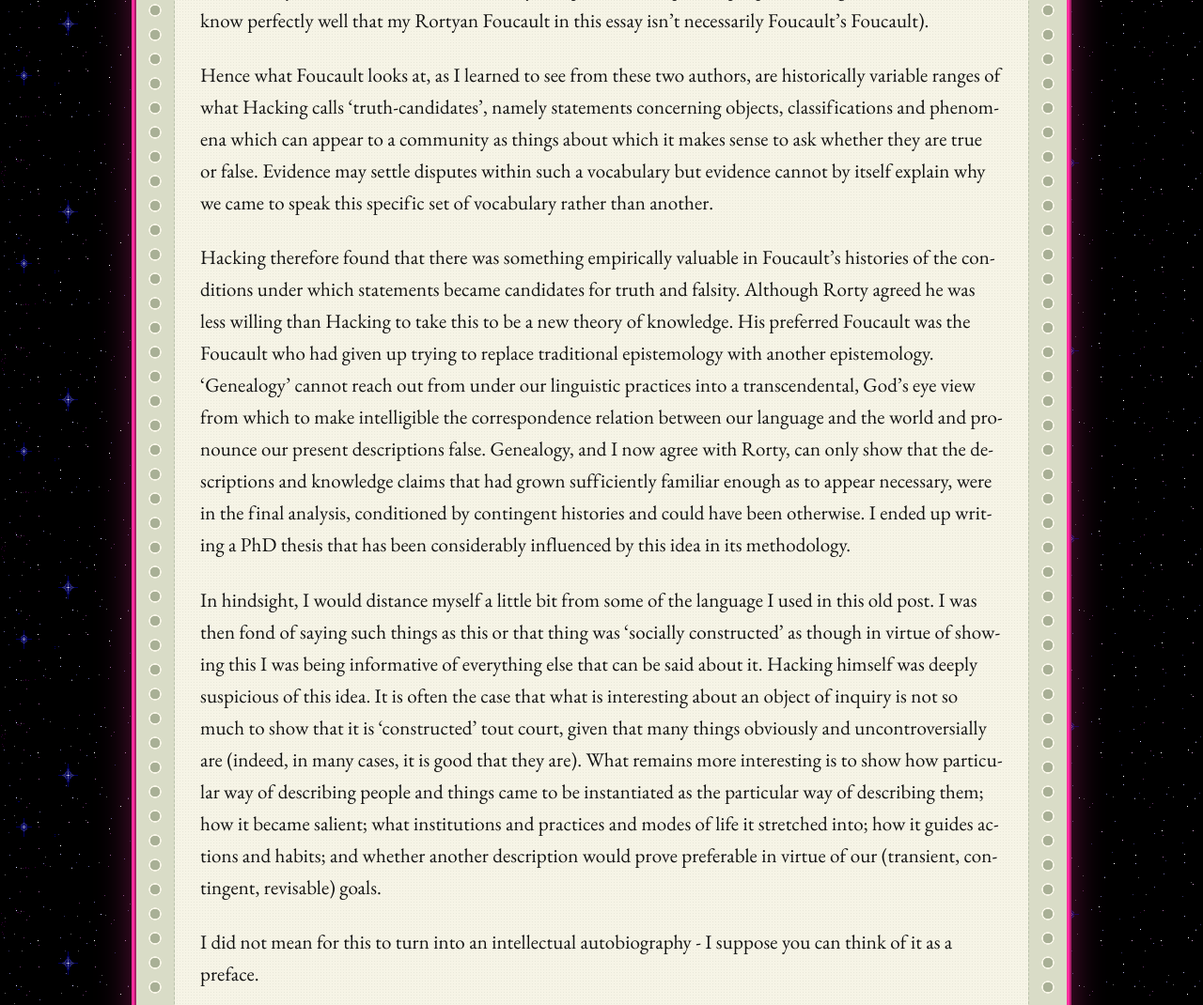
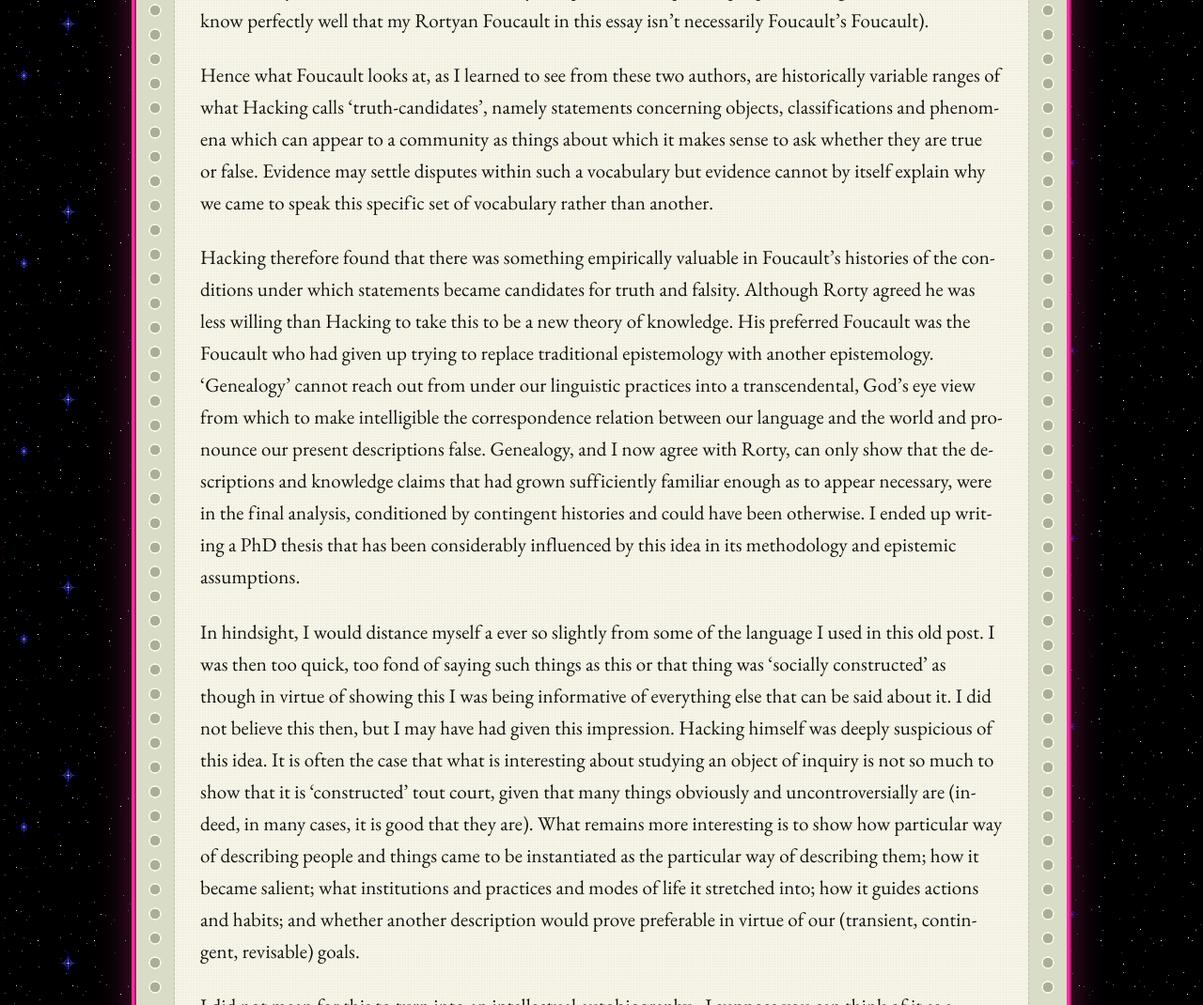
Before and after one commit to Catofminerva/Catofminerva.github.io, a Jekyll site: the page built from _posts/2022-11-21-foucault.md, in a window 1280 px wide and 1400 px high, scrolled down 2159 px. Shown: the top 1070 px of the window at 94% size. Built offline with Jekyll 4.4.1, drawn with Linux system fonts in a browser that asks for light colours; comment, search, counter and statistics services are not loaded; grey boxes are pictures that could not be loaded.

Commit message:
Update 2022-11-21-foucault.md

```diff
--- a/_posts/2022-11-21-foucault.md
+++ b/_posts/2022-11-21-foucault.md
@@ -17,9 +17,9 @@ It was partly through Rorty that I subsequently encountered another philosopher
 
 Hence what Foucault looks at, as I learned to see from these two authors, are historically variable ranges of what Hacking calls ‘truth-candidates’, namely statements concerning objects, classifications and phenomena which can appear to a community as things about which it makes sense to ask whether they are true or false. Evidence may settle disputes within such a vocabulary but evidence cannot by itself explain why we came to speak this specific set of vocabulary rather than another.
 
-Hacking therefore found that there was something empirically valuable in Foucault's histories of the conditions under which statements became candidates for truth and falsity. Although Rorty agreed he was less willing than Hacking to take this to be a new theory of knowledge. His preferred Foucault was the Foucault who had given up trying to replace traditional epistemology with another epistemology. 'Genealogy' cannot reach out from under our linguistic practices into a transcendental, God's eye view from which to make intelligible the correspondence relation between our language and the world and pronounce our present descriptions false. Genealogy, and I now agree with Rorty, can only show that the descriptions and knowledge claims that had grown sufficiently familiar enough as to appear necessary, were in the final analysis, conditioned by contingent histories and could have been otherwise. I ended up writing a PhD thesis that has been considerably influenced by this idea in its methodology.
+Hacking therefore found that there was something empirically valuable in Foucault's histories of the conditions under which statements became candidates for truth and falsity. Although Rorty agreed he was less willing than Hacking to take this to be a new theory of knowledge. His preferred Foucault was the Foucault who had given up trying to replace traditional epistemology with another epistemology. 'Genealogy' cannot reach out from under our linguistic practices into a transcendental, God's eye view from which to make intelligible the correspondence relation between our language and the world and pronounce our present descriptions false. Genealogy, and I now agree with Rorty, can only show that the descriptions and knowledge claims that had grown sufficiently familiar enough as to appear necessary, were in the final analysis, conditioned by contingent histories and could have been otherwise. I ended up writing a PhD thesis that has been considerably influenced by this idea in its methodology and epistemic assumptions.
 
-In hindsight, I would distance myself a little bit from some of the language I used in this old post. I was then fond of saying such things as this or that thing was 'socially constructed' as though in virtue of showing this I was being informative of everything else that can be said about it. Hacking himself was deeply suspicious of this idea. It is often the case that what is interesting about an object of inquiry is not so much to show that it is 'constructed' tout court, given that many things obviously and uncontroversially are (indeed, in many cases, it is good that they are). What remains more interesting is to show how particular way of describing people and things came to be instantiated as the particular way of describing them; how it became salient; what institutions and practices and modes of life it stretched into; how it guides actions and habits; and whether another description would prove preferable in virtue of our (transient, contingent, revisable) goals.
+In hindsight, I would distance myself a ever so slightly from some of the language I used in this old post. I was then too quick, too fond of saying such things as this or that thing was 'socially constructed' as though in virtue of showing this I was being informative of everything else that can be said about it. I did not believe this then, but I may have had given this impression. Hacking himself was deeply suspicious of this idea. It is often the case that what is interesting about studying an object of inquiry is not so much to show that it is 'constructed' tout court, given that many things obviously and uncontroversially are (indeed, in many cases, it is good that they are). What remains more interesting is to show how particular way of describing people and things came to be instantiated as the particular way of describing them; how it became salient; what institutions and practices and modes of life it stretched into; how it guides actions and habits; and whether another description would prove preferable in virtue of our (transient, contingent, revisable) goals.
 
 I did not mean for this to turn into an intellectual autobiography - I suppose you can think of it as a preface.
 
```
